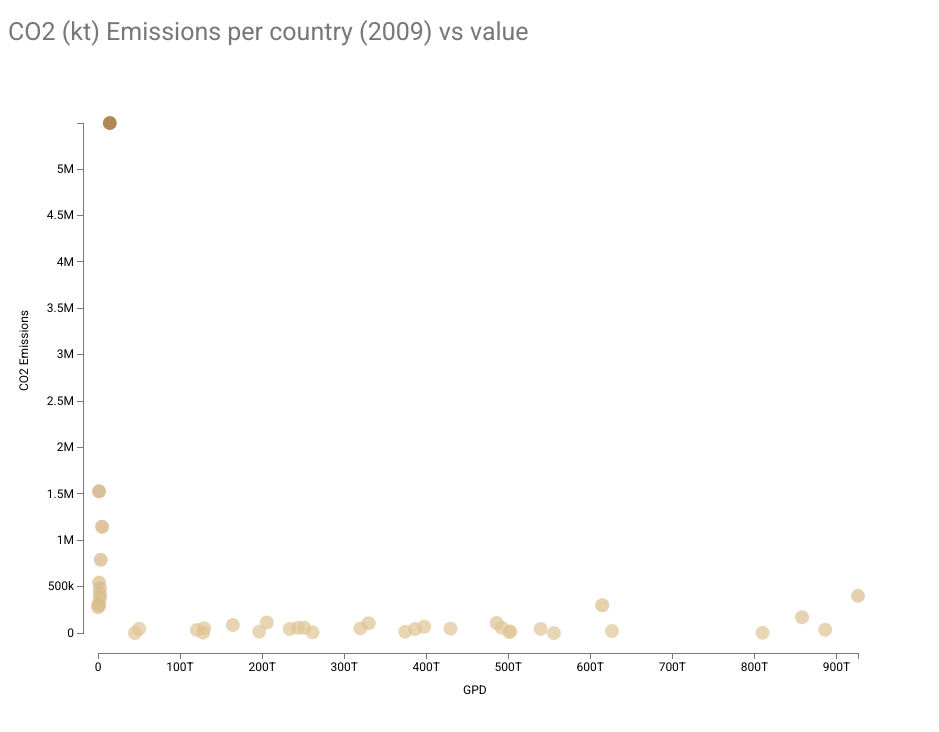
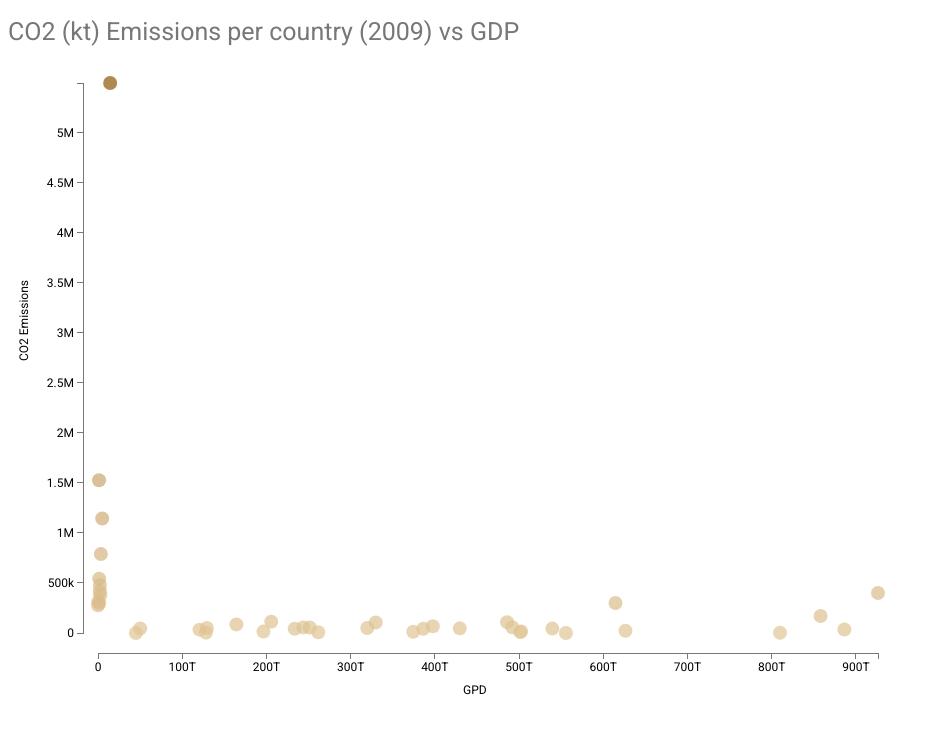
Before and after one commit to LuisSevillano/Scatterplot, a plain HTML site: page index.html in a window 1280 px wide. Shown: the whole page, without its empty margins (0-939 px from the left). Drawn offline with nearby package versions, Linux system fonts and the light colour scheme.

```diff
--- a/index.html
+++ b/index.html
@@ -30,13 +30,12 @@
     </style>
 </head>
 <body>
-
-    <h1>CO2 (kt) Emissions per country (2009) vs value </h1>
+    <h1>CO2 (kt) Emissions per country (2009) vs GDP </h1>
 
     <script type="text/javascript">
 
     //margin convention
-    var margin = {top: 30, right: 20, bottom: 60, left: 30},
+    var margin = {top: 10, right: 20, bottom: 60, left: 30},
     width = 960 - margin.left - margin.right,
     height = 650 - margin.top - margin.bottom;
 
```
Also changed, not shown: thumbnail.png (added).
